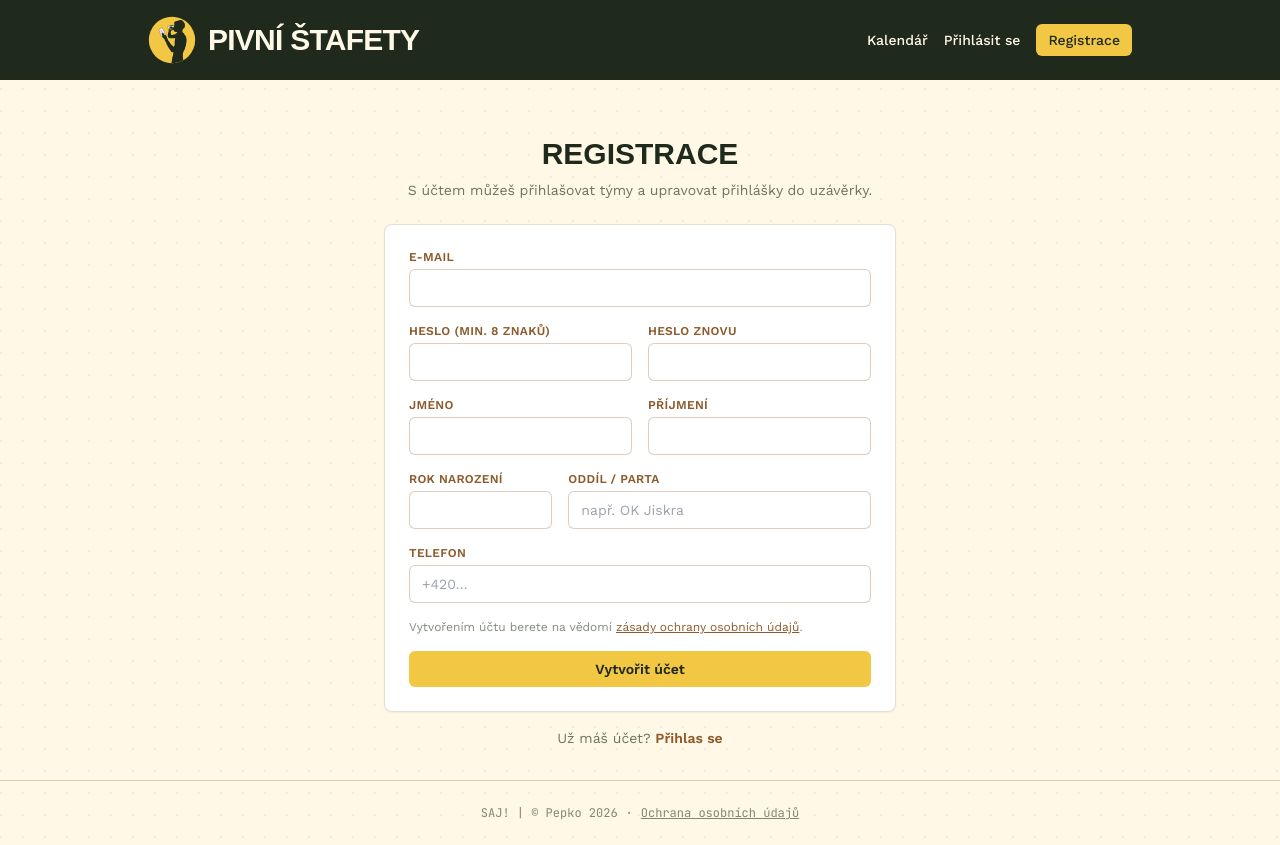
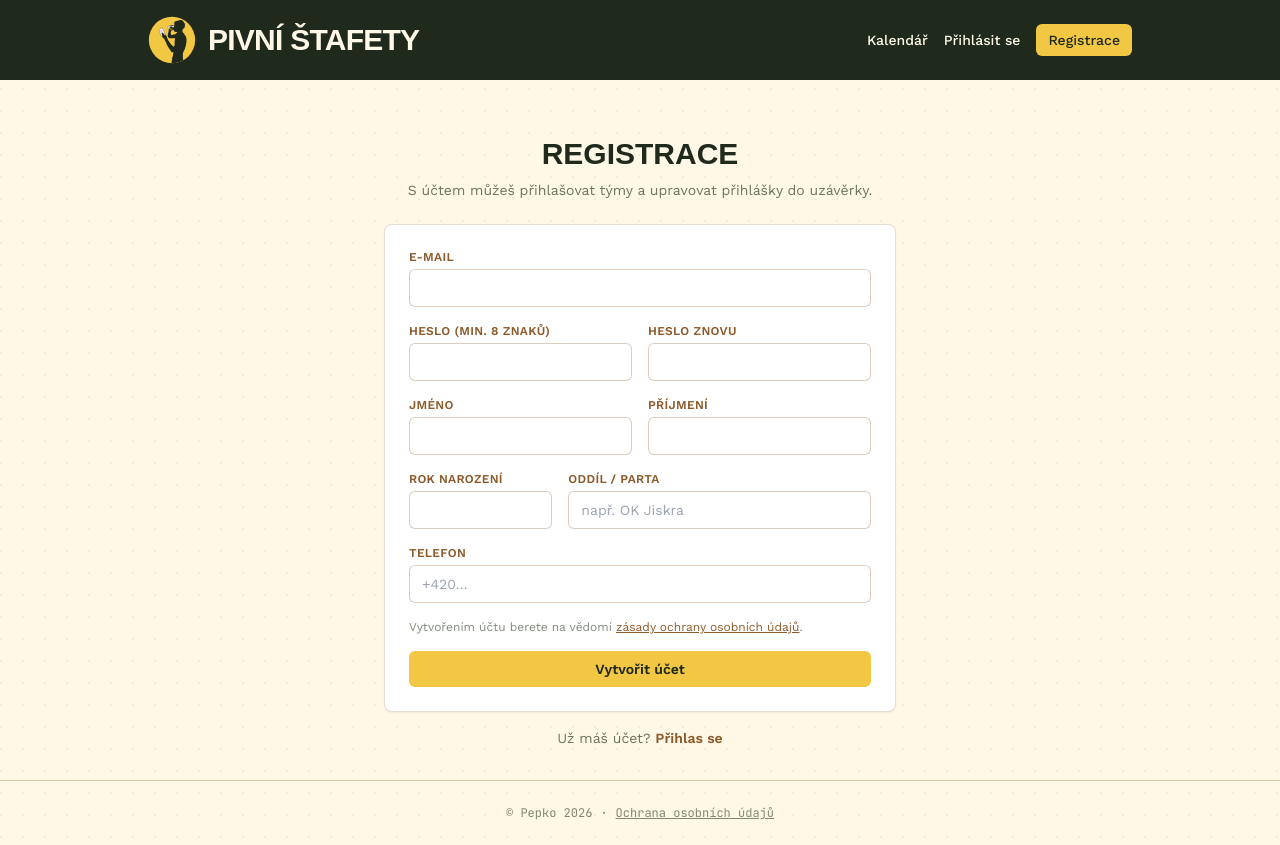
Before and after one commit to pkubecek/beer-relay, a React (Vite) app in the folder frontend/: page /registrace in a window 1280 px wide. Built offline with nearby package versions, Linux system fonts and the light colour scheme; no server answers; a web font is replaced by a local one.

Commit message:
Update Layout.jsx

```diff
--- a/frontend/src/components/Layout.jsx
+++ b/frontend/src/components/Layout.jsx
@@ -89,7 +89,7 @@ export default function Layout({ children }) {
       </header>
       <main className="flex-1 max-w-5xl w-full mx-auto px-4 sm:px-5 py-8">{children}</main>
       <footer className="border-t border-wood/30 py-6 text-center text-xs text-forest-700/60 font-mono">
-        SAJ! | © Pepko 2026
+        © Pepko 2026
         <span className="mx-2">·</span>
         <Link to="/ochrana-udaju" className="underline hover:text-wood">Ochrana osobních údajů</Link>
       </footer>
```
